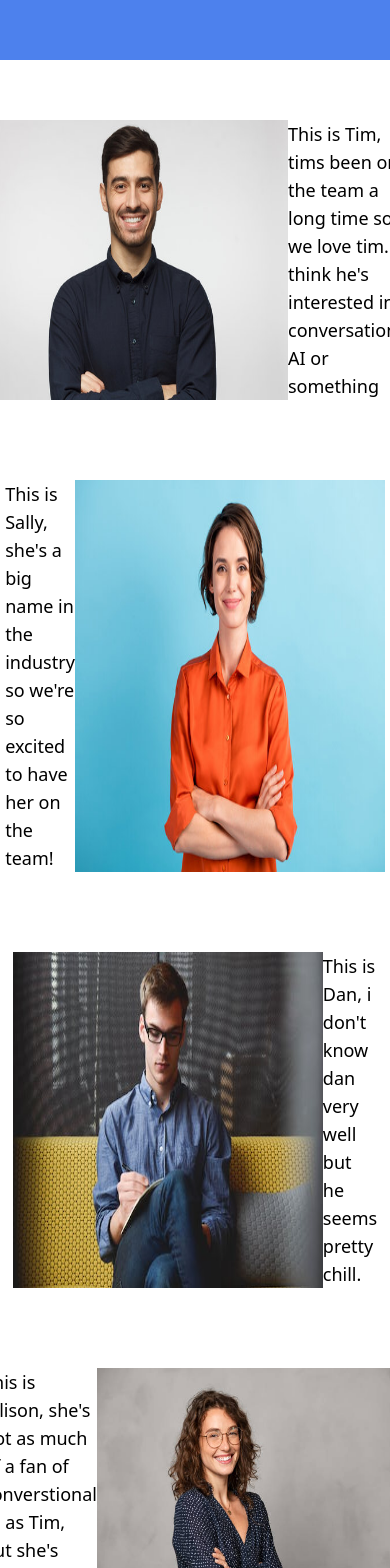
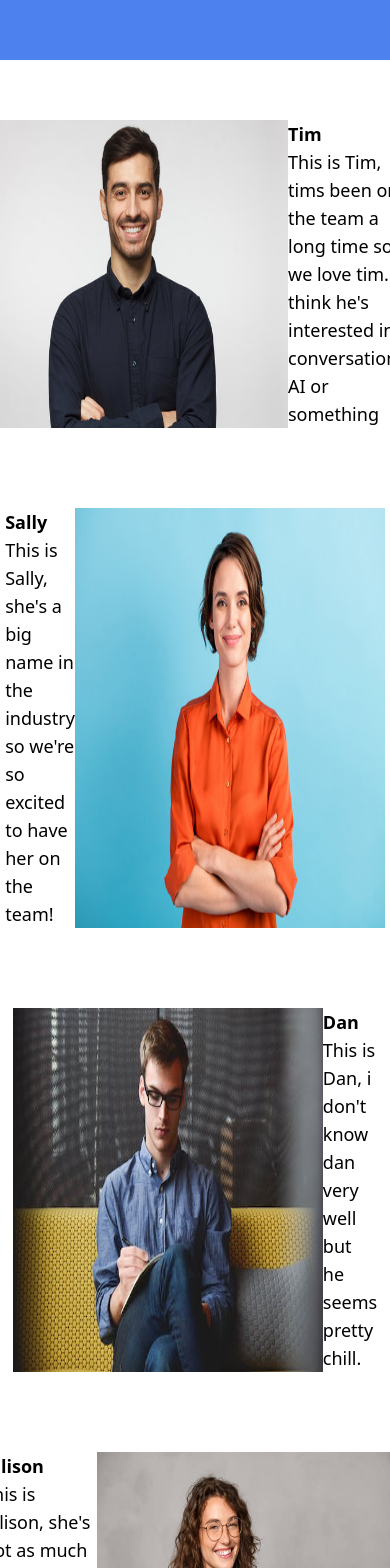
Before and after one commit to fullstackatbrown/conversational-ai-lab, a Next.js app: page /team in a window 390 px wide. Shown: the part 220-1788 px from the top of the page. Built offline with nearby package versions, Linux system fonts and the light colour scheme; no server answers.

Commit message:
tweak. better team name formatting

```diff
--- a/app/about/page.tsx
+++ b/app/about/page.tsx
@@ -58,7 +58,7 @@ const Home = () => {
                 </div>
             </div>
             <div className="lg:flex lg:gap-10">
-                <div className=" px-10 py-10 lg:px-20 lg:py-15 space-y-6 lg:w-1/2 w-full flex flex-col justify-top">
+                <div className=" px-10 py-10 lg:px-20 lg:py-15 space-y-6 lg:w-4/6 w-full flex flex-col justify-top">
                     <h1 className="transition-all duration-300 lg:text-4xl text-4xl font-bold">Who We Are</h1>
                     <div className="transition-all duration-300 w-full lg:text-2xl text-lg">Welcome to the Conversational AI Lab. Our goal in creating the Lab and this website is to launch a forum where students, faculty, and staff at Brown University (and someday maybe beyond) can share their work and discoveries in Conversational AI.</div>
 
@@ -79,7 +79,7 @@ const Home = () => {
                 <div className="transition-all duration-300 scale-0 lg:scale-100 transform-scale-y-[-1]">
                     <div className="px-10 py-2"></div>
 
-                    <img src="/assets/about/wave.png" width={"800px"}
+                    <img src="/assets/wave.png" width={"800px"}
                         height={"800px"} />
 
                     <div className="px-10 py-20"></div>
--- a/app/activities/page.tsx
+++ b/app/activities/page.tsx
@@ -31,6 +31,8 @@ const Home = () => {
                 </div>
 
                 <div className="transition-all duration-300 scale-0 lg:scale-100 transform-scale-y-[-1]">
+                    <div className="px-10 py-2"></div>
+
                     <img src="/assets/wave.png" width={"800px"}
                         height={"800px"} />
                 </div>
--- a/app/team/page.tsx
+++ b/app/team/page.tsx
@@ -20,22 +20,22 @@ type User = {
 }
 
 const tim: User = {
-    name: "tim",
+    name: "Tim",
     bio: "This is Tim, tims been on the team a long time so we love tim. I think he's interested in conversational AI or something",
 };
 
 const sally: User = {
-    name: "sally",
+    name: "Sally",
     bio: "This is Sally, she's a big name in the industry so we're so excited to have her on the team!",
 };
 
 const dan: User = {
-    name: "dan",
+    name: "Dan",
     bio: "This is Dan, i don't know dan very well but he seems pretty chill.",
 };
 
 const allison: User = {
-    name: "allison",
+    name: "Allison",
     bio: "This is Allison, she's not as much of a fan of converstional AI as Tim, but she's more of a fan than Sally.",
 };
 
@@ -53,14 +53,23 @@ const Home = () => {
 
     // loop through each user to create the user section
     users.forEach((user, index) => {
-        let img = (
-            //<div className="">
-                <img src={`assets/team/${user.name}.jpg`} width={"400px"} height={"400px"} />
-            //</div>
-        );
+        let img = (<img src={`assets/team/${user.name}.jpg`} width={"400px"} height={"400px"} />);
         let bio = (
             <div className="justify-left flex w-1/2">
-                <div className="transition-all duration-300 w-full lg:text-2xl text-lg flex items-center">{user.bio}</div>
+
+                {/* <div className="transition-all duration-300 w-full lg:text-2xl text-lg flex items-center">
+                    {user.name}<br></br>
+                    {user.bio}
+                </div> */}
+                <div className="transition-all duration-300 w-full flex items-center">
+                    <div className="">
+                        <div className="lg:text-2xl text-lg font-bold">{user.name}</div>
+                        <div className="lg:text-2xl text-lg">{user.bio}</div>
+                    </div>
+                </div>
+                {/* <div className="transition-all duration-300 w-full lg:text-2xl text-lg flex items-center">
+                    {user.bio}
+                </div> */}
             </div>
         );
 
```
Also changed, not shown: 1 other file (tests, documents, lock files or other folders).
